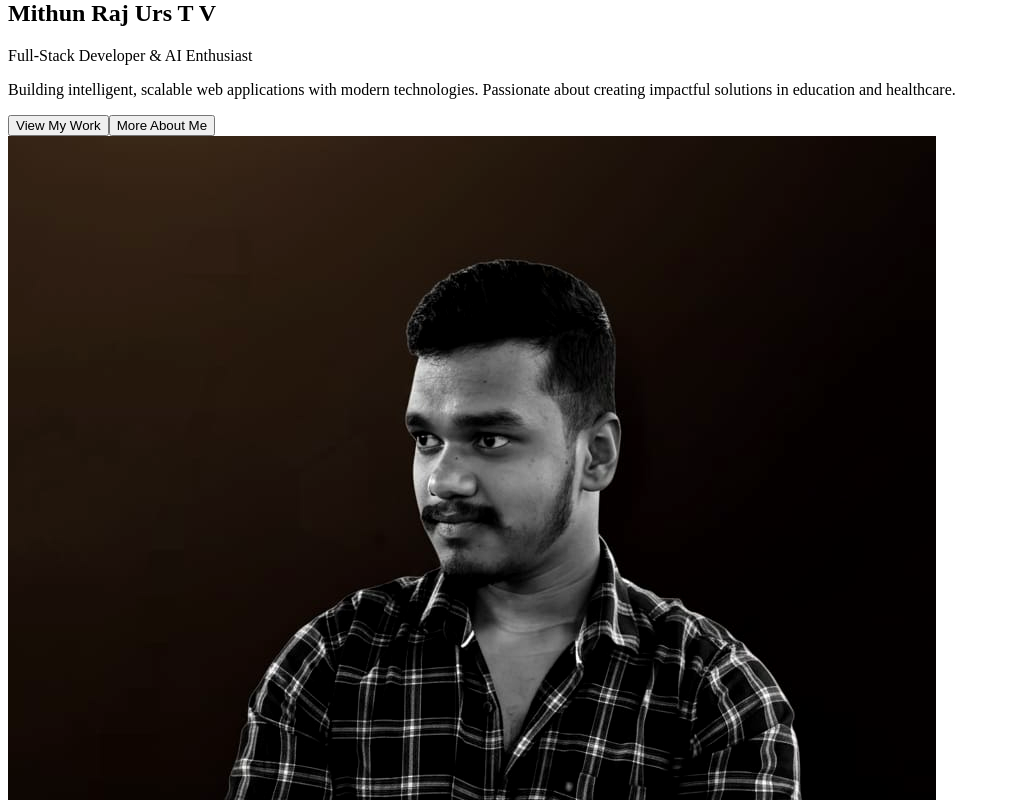
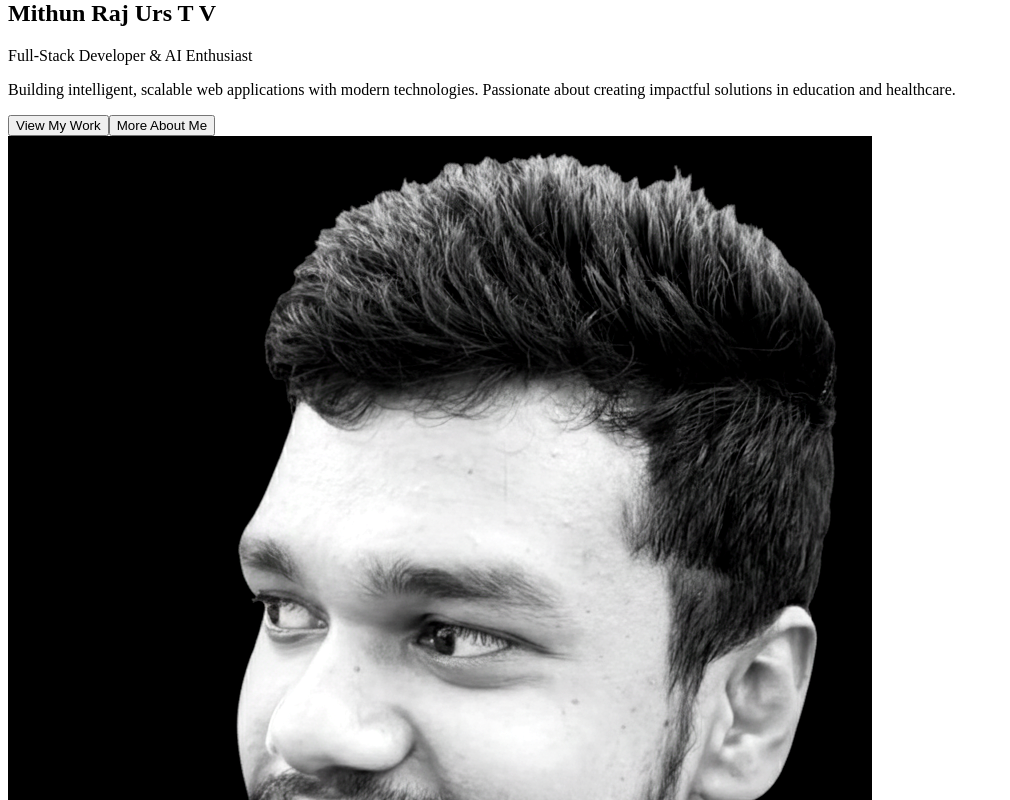
Before and after one commit to mithunurs17/Portfolio, a React (Vite) app in the folder client/: page / in a window 1280 px wide. Shown: the part 400-1200 px from the top of the page, without its empty margins (0-1010 px from the left). Built offline with nearby package versions, Linux system fonts and the light colour scheme.

Commit message:
Image changed

```diff
--- a/client/src/components/Hero.tsx
+++ b/client/src/components/Hero.tsx
@@ -150,24 +150,38 @@ export function Hero() {
                 }`}></div>
 
              {/* Image container */}
-              <div className="relative w-64 h-64 lg:w-80 lg:h-80 rounded-full overflow-hidden">
+<div className="relative w-64 h-64 lg:w-80 lg:h-80 rounded-full overflow-hidden bg-black">
   <img
-                  src="/assets/image.png"
+    src="/assets/img.png"
     alt="Mithun Raj Urs T V"
-                  // 8. Set mix-blend to normal
-                  className="w-full h-full object-cover object-center mix-blend-normal"
+    className="w-full h-full object-contain object-center"
     style={{
       filter: 'contrast(1.1) brightness(1.05) saturate(1.1)',
-                    // 9. Removed mix-blend-mode from style
     }}
   />
 
-                {/* Subtle border camouflage */}
-                <div className="absolute inset-0 rounded-full border-2 border-transparent bg-gradient-to-br from-orange-500/10 via-transparent to-orange-600/10"></div>
+  {/* Full black fade background blending with edges */}
+  <div
+    className="absolute inset-0 rounded-full pointer-events-none"
+    style={{
+      background:
+        'radial-gradient(circle at center, rgba(0,0,0,0) 75%, rgba(0,0,0,1) 100%)',
+    }}
+  />
 
-                {/* Additional spotlight overlay (kept this one for a nice fill) */}
-                <div className="absolute inset-0 bg-gradient-radial from-orange-500/15 via-transparent to-transparent"></div>
+  {/* Soft glow ring for smooth blending */}
+  <div
+    className="absolute inset-0 rounded-full bg-gradient-to-br from-orange-500/10 via-transparent to-orange-600/10"
+  ></div>
+
+  {/* Gentle top light overlay */}
+  <div
+    className="absolute inset-0 rounded-full bg-gradient-to-b from-orange-500/10 via-transparent to-transparent"
+  ></div>
 </div>
+
+
+
             </div>
           </div>
         </div>
```
Also changed, not shown: client/public/assets/img.png (added). Lines whose indentation alone changed are shown as unchanged.
